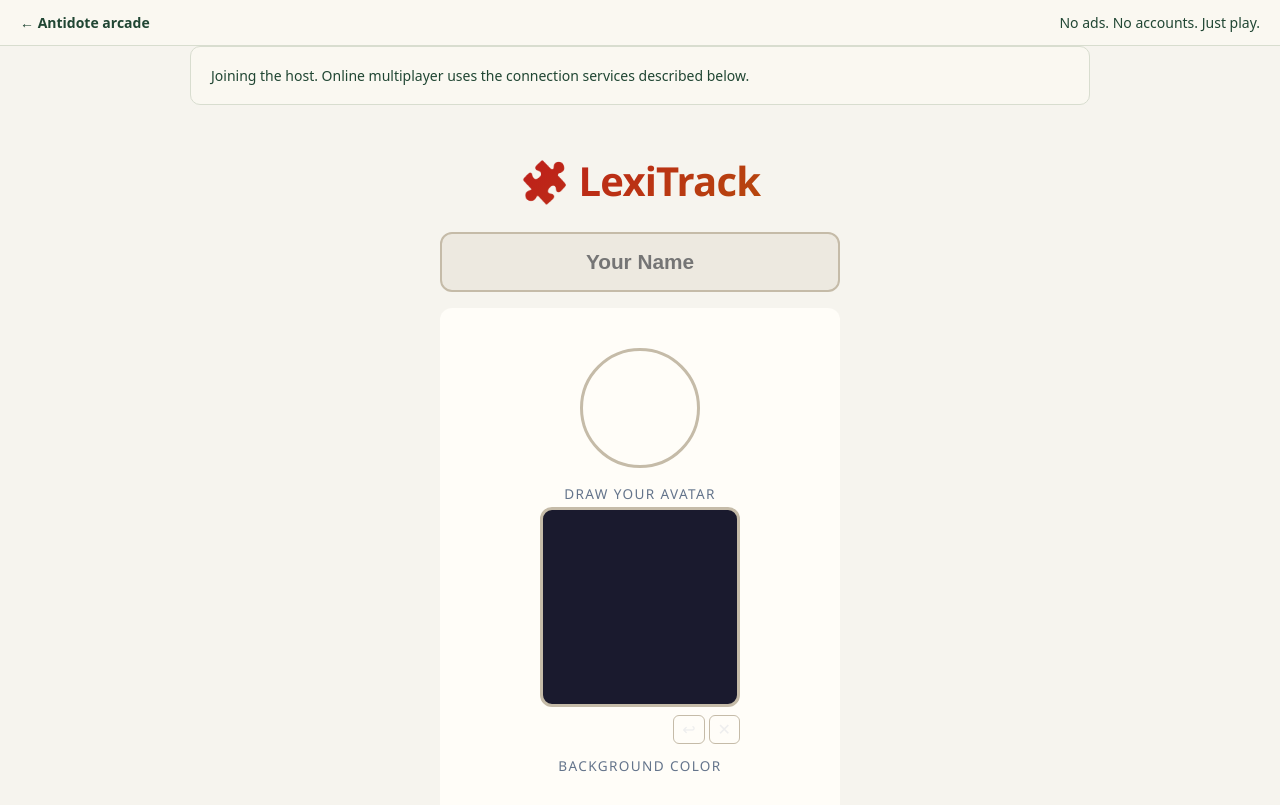
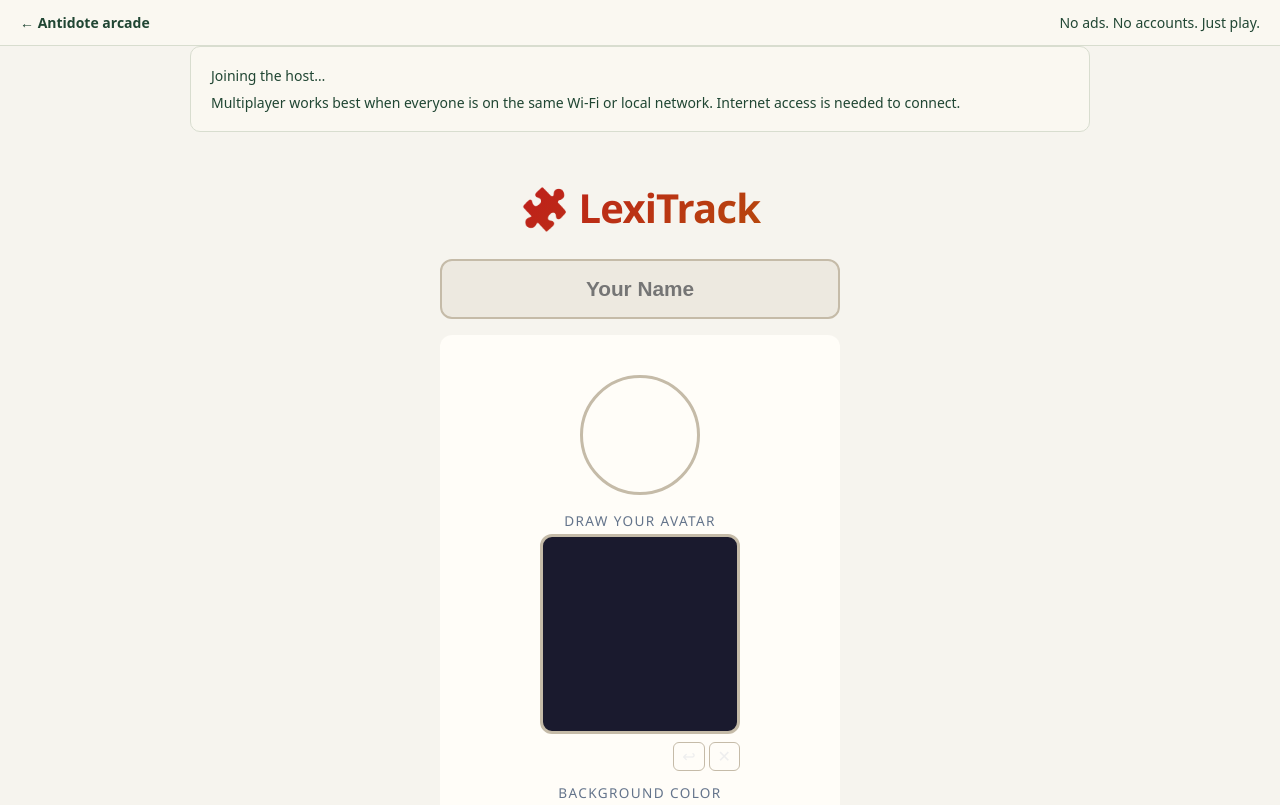
Before and after one commit to nksimmons/project-antidote-play, a website with bundled scripts: page games/lexitrack/player.html in a window 1280 px wide. Shown: the top 805 px of the page. Built offline with nearby package versions, Linux system fonts and the light colour scheme.

Commit message:
Clarify local-network multiplayer guidance

```diff
--- a/games/lexitrack/player.html
+++ b/games/lexitrack/player.html
@@ -47,7 +47,8 @@
 <body>
 <header class="site-header"><a href="../../#/library">← Antidote arcade</a><span>No ads. No accounts. Just play.</span></header>
 <section class="network-panel" aria-label="Multiplayer connection">
-<p id="network-status" role="status">Joining the host. Online multiplayer uses the connection services described below.</p>
+<p id="network-status" role="status">Joining the host…</p>
+<p class="multiplayer-hint">Multiplayer works best when everyone is on the same Wi-Fi or local network. Internet access is needed to connect.</p>
 <button id="retry-connection" type="button" hidden>Retry connection</button>
 </section>
   <div class="player-layout">
```
Also changed, not shown: games/lexitrack/index.html (+1 -0 lines), games/stones-of-five/index.html (+1 -0 lines), games/stones-of-five/player.html (+2 -1 lines), README.md.
